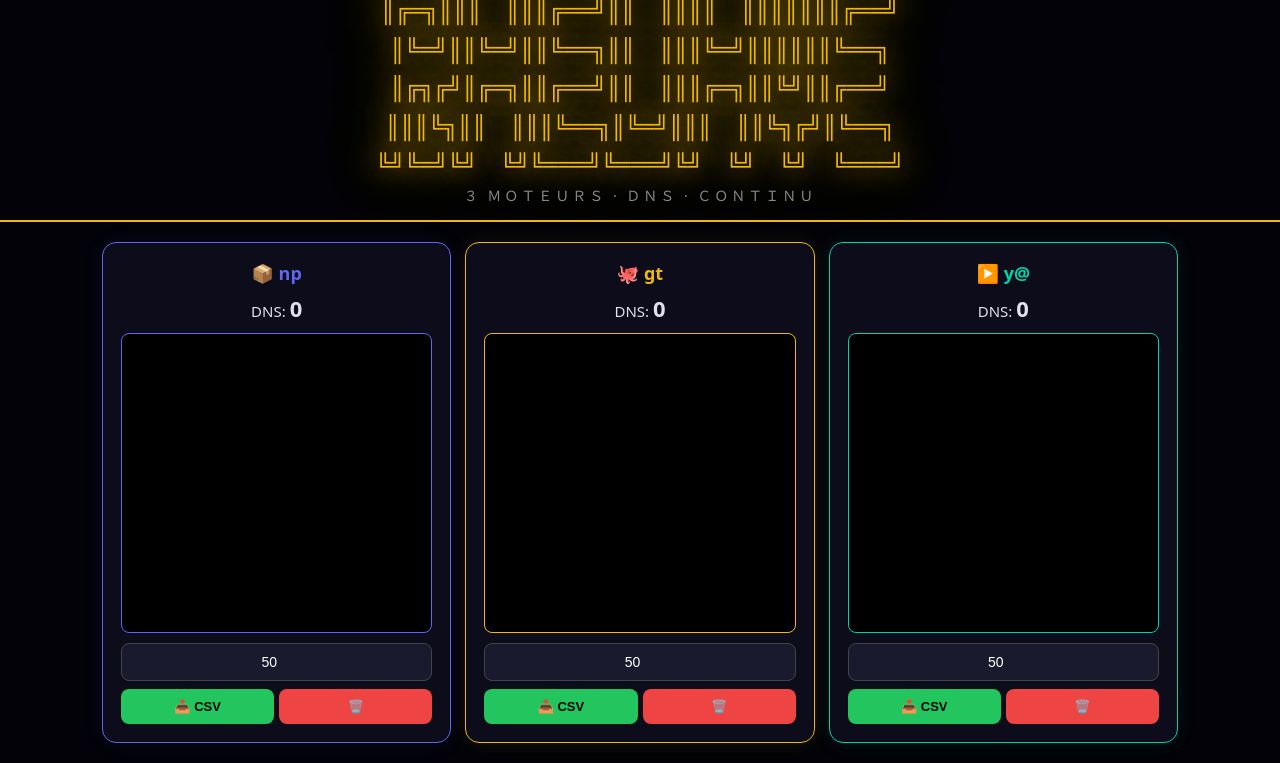
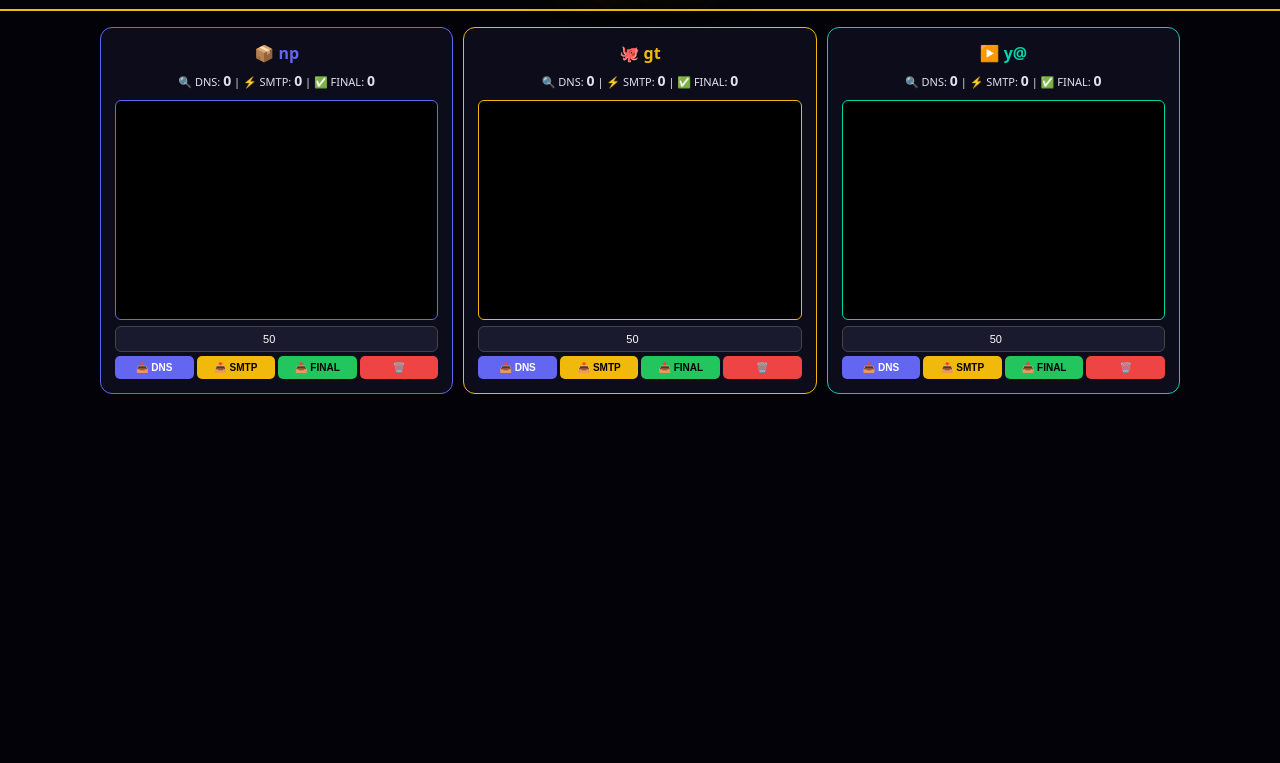
Before and after one commit to v75eur/qwantum, a plain HTML site: page index.html in a window 1280 px wide. Shown: the part 76-839 px from the top of the page. After the commit the page ends 800 px from the top, so only its background shows below. Drawn offline with Linux system fonts and the light colour scheme; no server answers.

Commit message:
3 niveaux par moteur

```diff
--- a/index.html
+++ b/index.html
@@ -7,33 +7,34 @@
 @import url('https://fonts.googleapis.com/css2?family=Press+Start+2P&display=swap');
 *{margin:0;padding:0;box-sizing:border-box}
 body{background:#020208;color:#e0e0f0;font-family:system-ui,sans-serif;min-height:100vh}
-header{text-align:center;padding:25px 16px 15px;border-bottom:2px solid #f0b90b}
-.logo{font-family:'Press Start 2P',monospace;font-size:24px;font-weight:400;color:#f0b90b;line-height:1.6;animation:glow 2s ease-in-out infinite}
-@keyframes glow{0%,100%{text-shadow:0 0 10px #f0b90b,0 0 20px #f0b90b}50%{text-shadow:0 0 30px #f0b90b,0 0 60px #f0b90b,0 0 80px #f0b90b}}
-.subtitle{color:#888;font-size:14px;margin-top:6px;letter-spacing:3px}
-main{max-width:1100px;margin:20px auto;padding:0 12px}
-.row{display:grid;grid-template-columns:repeat(3,1fr);gap:14px}
-.col{background:#0c0c1a;border-radius:14px;padding:18px;transition:all 0.3s}
-.col:hover{transform:translateY(-3px)}
-.col h3{font-size:18px;margin-bottom:8px;text-align:center}
-.col .count{font-size:15px;margin-bottom:10px;text-align:center}.col .count b{font-size:22px}
-.col.np{border:1px solid #6366f1;box-shadow:0 0 20px rgba(99,102,241,0.1)}.col.np h3{color:#6366f1}
-.col.gt{border:1px solid #f0b90b;box-shadow:0 0 20px rgba(240,185,11,0.1)}.col.gt h3{color:#f0b90b}
-.col.ya{border:1px solid #00d4aa;box-shadow:0 0 20px rgba(0,212,170,0.1)}.col.ya h3{color:#00d4aa}
-.term{background:#000;border-radius:8px;padding:12px;font-size:13px;font-family:'Courier New',monospace;height:300px;overflow-y:auto;white-space:pre-wrap;line-height:1.4;margin-bottom:10px}
+header{text-align:center;padding:20px 16px 12px;border-bottom:2px solid #f0b90b}
+.logo{font-family:'Press Start 2P',monospace;font-size:20px;color:#f0b90b;line-height:1.6;animation:glow 2s ease-in-out infinite}
+@keyframes glow{0%,100%{text-shadow:0 0 10px #f0b90b}50%{text-shadow:0 0 30px #f0b90b,0 0 60px #f0b90b}}
+.subtitle{color:#888;font-size:12px;margin-top:4px;letter-spacing:2px}
+main{max-width:1100px;margin:16px auto;padding:0 10px}
+.row{display:grid;grid-template-columns:repeat(3,1fr);gap:10px}
+.col{background:#0c0c1a;border-radius:12px;padding:14px;transition:all 0.3s}
+.col:hover{transform:translateY(-2px)}
+.col h3{font-size:16px;margin-bottom:6px;text-align:center}
+.col .counts{font-size:11px;margin-bottom:8px;text-align:center;line-height:1.6}
+.col .counts b{font-size:14px}
+.col.np{border:1px solid #6366f1}.col.np h3{color:#6366f1}
+.col.gt{border:1px solid #f0b90b}.col.gt h3{color:#f0b90b}
+.col.ya{border:1px solid #00d4aa}.col.ya h3{color:#00d4aa}
+.term{background:#000;border-radius:6px;padding:8px;font-size:10px;font-family:monospace;height:220px;overflow-y:auto;white-space:pre-wrap;line-height:1.3;margin-bottom:6px}
 .term.np{border:1px solid #6366f1;color:#a5b4fc}
 .term.gt{border:1px solid #f0b90b;color:#fde68a}
 .term.ya{border:1px solid #00d4aa;color:#6ee7b7}
-input[type=number]{width:100%;background:#1a1a2e;border:1px solid #444;color:#fff;padding:10px;border-radius:8px;font-size:14px;text-align:center;margin-bottom:8px}
-.btns{display:flex;gap:5px}.btns button{flex:1;padding:10px;border:none;border-radius:8px;font-size:13px;font-weight:600;cursor:pointer;transition:all 0.2s}.btns button:hover{opacity:0.8}
-.btn-csv{background:#22c55e;color:#000}.btn-del{background:#ef4444;color:#fff}
-@media(max-width:700px){.row{grid-template-columns:1fr}.term{height:200px}.logo{font-size:16px}}
+input[type=number]{width:100%;background:#1a1a2e;border:1px solid #444;color:#fff;padding:6px;border-radius:6px;font-size:11px;text-align:center;margin-bottom:4px}
+.btns{display:flex;gap:3px;flex-wrap:wrap}.btns button{flex:1;min-width:45px;padding:6px;border:none;border-radius:5px;font-size:10px;font-weight:600;cursor:pointer}.btns button:hover{opacity:0.8}
+.btn-dns{background:#6366f1;color:#fff}.btn-smtp{background:#f0b90b;color:#000}.btn-final{background:#22c55e;color:#000}.btn-del{background:#ef4444;color:#fff;min-width:30px}
+@media(max-width:700px){.row{grid-template-columns:1fr}.term{height:160px}.logo{font-size:14px}}
 </style>
 </head>
 <body>
 <header>
-  <div class="logo">╔═══╗╔╗ ╔╗╔═══╗╔╗ ╔╗╔╗ ╔╗╔╗╔╗╔═══╗<br>║╔═╗║║║ ║║║╔══╝║║ ║║║║ ║║║║║║║╔══╝<br>║╚═╝║║╚═╝║║╚══╗║║ ║║║╚═╝║║║║║║╚══╗<br>║╔╗╔╝║╔═╗║║╔══╝║║ ║║║╔═╗║║╚╝║║╔══╝<br>║║║╚╗║║ ║║║╚══╗║╚═╝║║║ ║║╚╗╔╝║╚══╗<br>╚╝╚═╝╚╝ ╚╝╚═══╝╚═══╝╚╝ ╚╝ ╚╝ ╚═══╝</div>
-  <div class="subtitle">３ ＭＯＴＥＵＲＳ · ＤＮＳ · ＣＯＮＴＩＮＵ</div>
+  <div class="logo">QWANTUM</div>
+  <div class="subtitle">3 NIVEAUX · DNS · SMTP · FINAL</div>
 </header>
 <main><div class="row" id="dash"></div></main>
 <script>
@@ -43,13 +44,29 @@ var N={np:'📦 np',gt:'🐙 gt','y@':'▶️ y@'};
 var C={np:'np',gt:'gt','y@':'ya'};
 var dash=document.getElementById('dash');
 M.forEach(function(m){
-  dash.innerHTML+='<div class="col '+C[m]+'"><h3>'+N[m]+'</h3><div class="count">DNS: <b id="c_'+m+'">0</b></div><div class="term '+C[m]+'" id="t_'+m+'"></div><input type="number" id="n_'+m+'" value="50" min="1" max="9999"><div class="btns"><button class="btn-csv" onclick="dl(\''+m+'\')">📥 CSV</button><button class="btn-del" onclick="clr(\''+m+'\')">🗑️</button></div></div>';
+  dash.innerHTML+='<div class="col '+C[m]+'"><h3>'+N[m]+'</h3>'+
+    '<div class="counts">🔍 DNS: <b id="dns_'+m+'">0</b> | ⚡ SMTP: <b id="smtp_'+m+'">0</b> | ✅ FINAL: <b id="fin_'+m+'">0</b></div>'+
+    '<div class="term '+C[m]+'" id="t_'+m+'"></div>'+
+    '<input type="number" id="n_'+m+'" value="50" min="1" max="9999">'+
+    '<div class="btns">'+
+      '<button class="btn-dns" onclick="dl(\''+m+'\',\'dns\')">📥 DNS</button>'+
+      '<button class="btn-smtp" onclick="dl(\''+m+'\',\'smtp\')">📥 SMTP</button>'+
+      '<button class="btn-final" onclick="dl(\''+m+'\',\'final\')">📥 FINAL</button>'+
+      '<button class="btn-del" onclick="clr(\''+m+'\')">🗑️</button>'+
+    '</div></div>';
   new EventSource(A+'/live/'+m).onmessage=function(e){var t=document.getElementById('t_'+m);t.textContent+=e.data+'\n';t.scrollTop=t.scrollHeight;};
 });
-function ref(){M.forEach(function(m){fetch(A+'/stats/'+m).then(r=>r.json()).then(d=>{document.getElementById('c_'+m).textContent=d.dns||0});});}
+function ref(){M.forEach(function(m){fetch(A+'/stats/'+m).then(r=>r.json()).then(d=>{
+  document.getElementById('dns_'+m).textContent=d.dns||0;
+  document.getElementById('smtp_'+m).textContent=d.smtp||0;
+  document.getElementById('fin_'+m).textContent=d.final||0;
+});});}
 ref();setInterval(ref,10000);
-function dl(m){var n=parseInt(document.getElementById('n_'+m).value)||50;fetch(A+'/download/'+m+'?n='+n).then(r=>r.json()).then(d=>{if(d.emails.length){var c='email\n'+d.emails.join('\n');var b=new Blob([c],{type:'text/csv'});var a=document.createElement('a');a.href=URL.createObjectURL(b);a.download='qw_'+m+'.csv';a.click();}else{alert('Aucun');}});}
-function clr(m){if(confirm('Vider '+m+'?')){fetch(A+'/clear/'+m).then(()=>ref());}}
+function dl(m,t){var n=parseInt(document.getElementById('n_'+m).value)||50;fetch(A+'/download/'+m+'/'+t+'?n='+n).then(r=>r.json()).then(d=>{if(d.emails.length){var c='email\n'+d.emails.join('\n');var b=new Blob([c],{type:'text/csv'});var a=document.createElement('a');a.href=URL.createObjectURL(b);a.download='qw_'+m+'_'+t+'.csv';a.click();}else{alert('Aucun');}});}
+function clr(m){if(confirm('Vider tous les CSV de '+m+' ?')){
+  ['dns','smtp','final'].forEach(function(t){fetch(A+'/clear/'+m+'/'+t);});
+  setTimeout(ref,500);
+}}
 </script>
 </body>
 </html>
```
